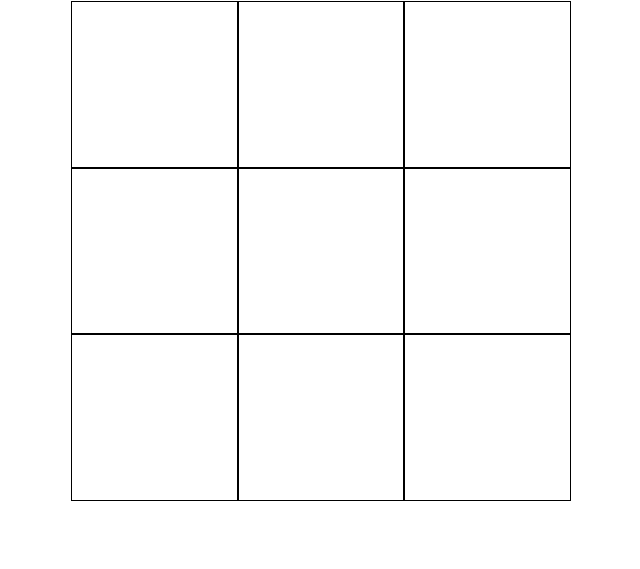
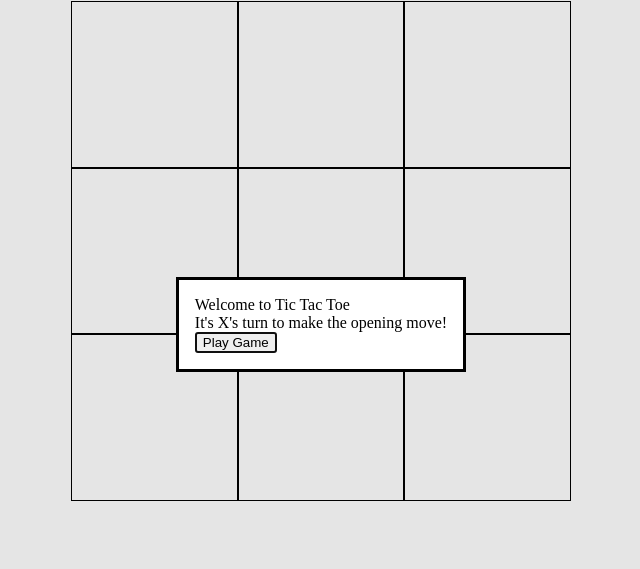
Before and after one commit to justryan55/tic-tac-toe, a plain HTML site: page index.html in a window 1280 px wide. Shown: the part 76-645 px from the top of the page, without its empty margins (319-959 px from the left). Drawn offline with Linux system fonts and the light colour scheme.

Commit message:
added modal

```diff
--- a/index.html
+++ b/index.html
@@ -15,7 +15,11 @@
 
 <div class="container">
     <div class="game">
-
+        <dialog id="myModal">
+            <div class="title">Welcome to Tic Tac Toe</div>
+            <div class="description">It's X's turn to make the opening move!</div>
+            <button class="play-game-btn">Play Game</button>
+        </dialog>
     </div>
     <div class="play-again"></div>
     <div class="text"></div>
```
